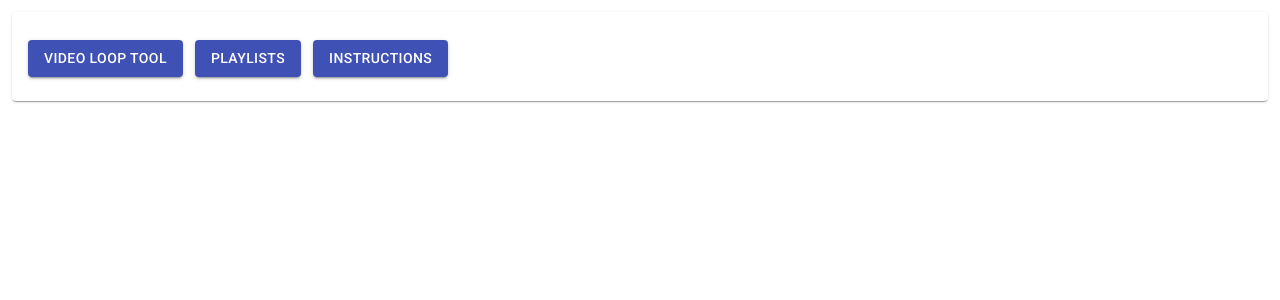
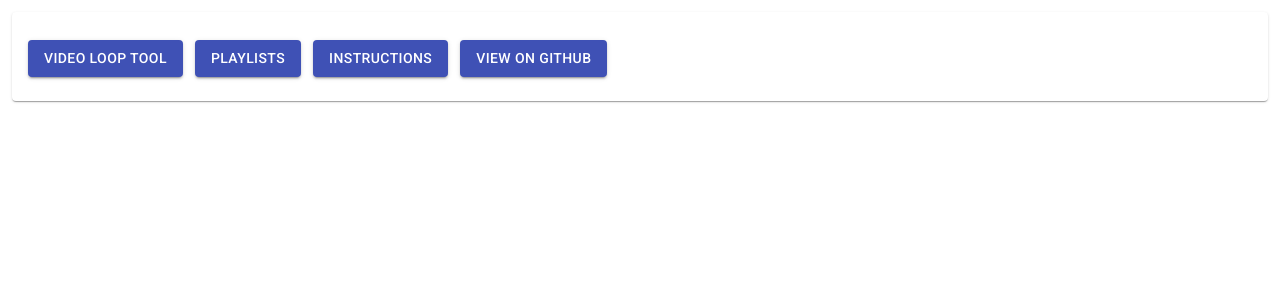
Before and after one commit to jmoceri34/react-app, a React (Create React App) app: page / in a window 1280 px wide. Shown: the top 300 px of the page. Built offline with nearby package versions, Linux system fonts and the light colour scheme.

Commit message:
adding a button to view on github

```diff
--- a/src/app/app.tsx
+++ b/src/app/app.tsx
@@ -36,6 +36,11 @@ function App() {
                                         Instructions
                                     </Button>
                                 </Link>
+                                <Link to={{ pathname: 'https://github.com/joemoceri/video-loop-tool'}} target="_blank" style={{ textDecoration: 'none' }}>
+                                    <Button variant="contained" color="primary" style={{ 'marginTop': '12px', 'marginRight': '12px' }}>
+                                        View on GitHub
+                                    </Button>
+                                </Link>
                             </div>
                         </CardContent>
                     </Card>
```
